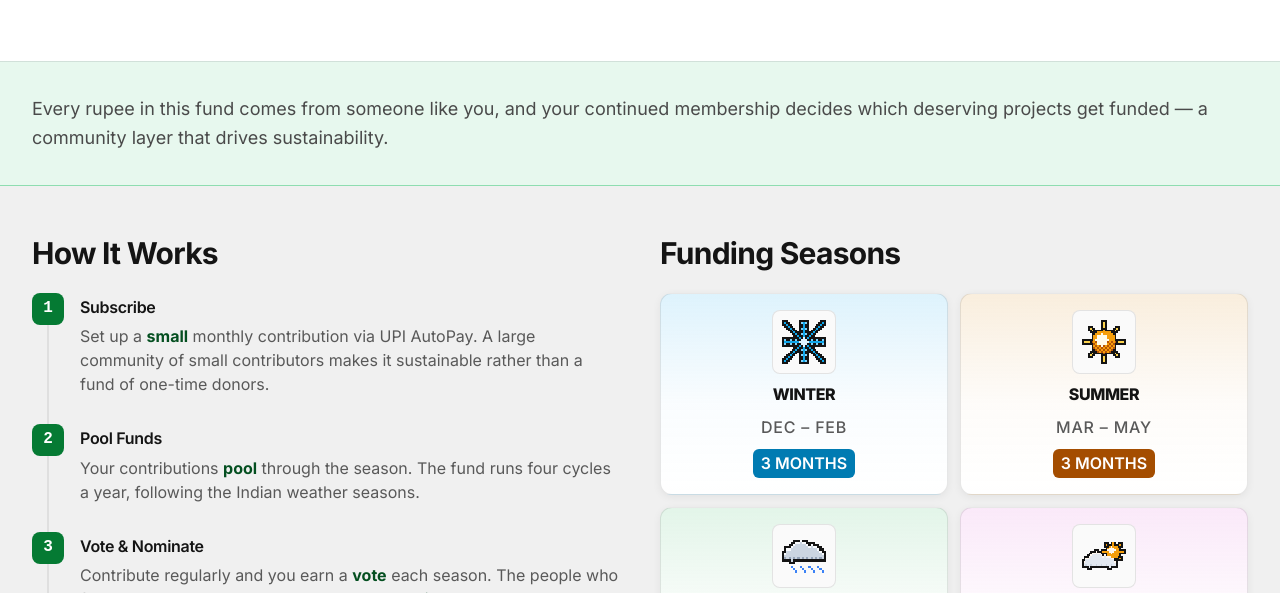
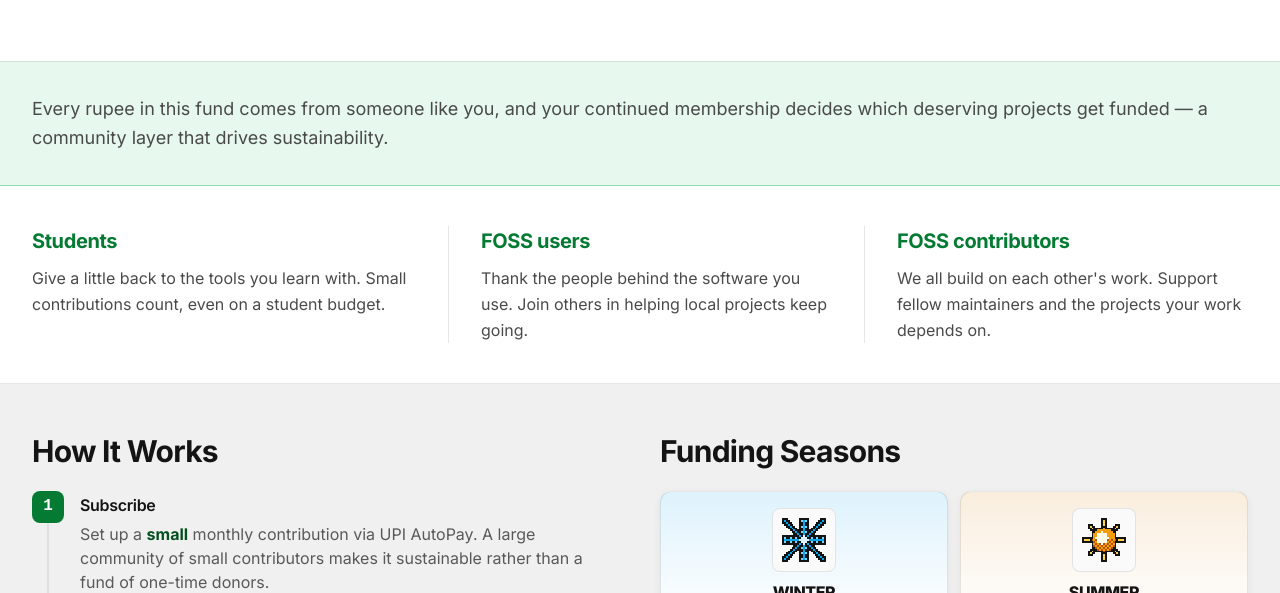
Before and after one commit to raisedadead/trf, an Astro site: page / in a window 1280 px wide. Shown: the part 507-1100 px from the top of the page. Built offline with nearby package versions, Linux system fonts and the light colour scheme; Astro itself is replaced by a stand-in of ours.

Commit message:
feat(site): add contributor examples

```diff
--- a/src/pages/index.astro
+++ b/src/pages/index.astro
@@ -91,6 +91,34 @@ import {
         Every rupee in this fund comes from someone like you, and your continued membership decides
         which deserving projects get funded — a community layer that drives sustainability.
       </p>
+    </div>
+  </section>
+
+  <section aria-label="Why contribute" class="py-10 bg-white border-b border-ink/10">
+    <div class="max-w-7xl mx-auto px-4 sm:px-6 lg:px-8">
+      <div class="grid gap-6 md:grid-cols-3 md:gap-8">
+        <div>
+          <h2 class="text-lg font-bold text-brand-fg mb-2">Students</h2>
+          <p class="text-sm text-ink-2 leading-relaxed">
+            Give a little back to the tools you learn with. Small contributions count, even on a
+            student budget.
+          </p>
+        </div>
+        <div class="border-t border-ink/10 pt-6 md:border-t-0 md:border-l md:pt-0 md:pl-8">
+          <h2 class="text-lg font-bold text-brand-fg mb-2">FOSS users</h2>
+          <p class="text-sm text-ink-2 leading-relaxed">
+            Thank the people behind the software you use. Join others in helping local projects keep
+            going.
+          </p>
+        </div>
+        <div class="border-t border-ink/10 pt-6 md:border-t-0 md:border-l md:pt-0 md:pl-8">
+          <h2 class="text-lg font-bold text-brand-fg mb-2">FOSS contributors</h2>
+          <p class="text-sm text-ink-2 leading-relaxed">
+            We all build on each other's work. Support fellow maintainers and the projects your work
+            depends on.
+          </p>
+        </div>
+      </div>
     </div>
   </section>
 
```
